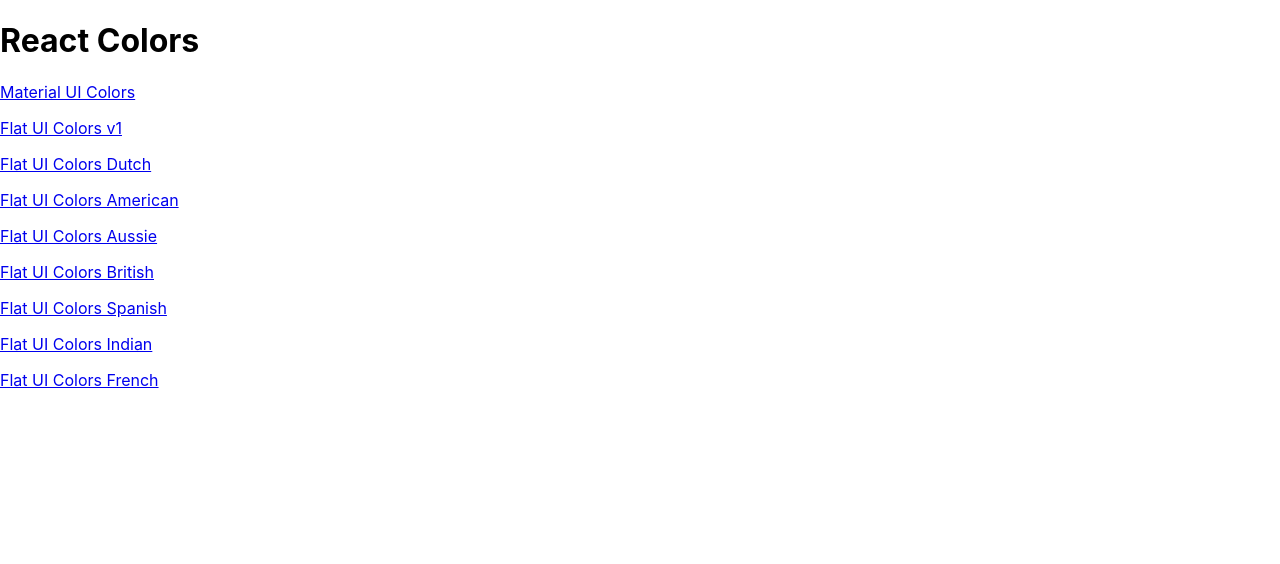
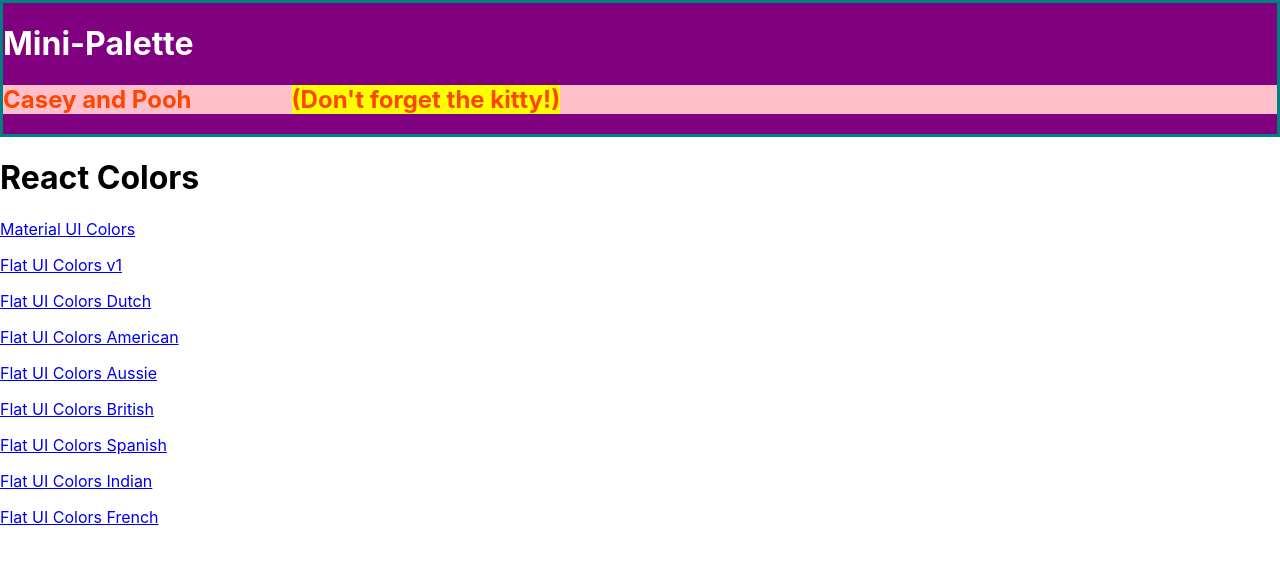
Before and after one commit to leetrent/react-colors, a React (Create React App) app: page / in a window 1280 px wide. Shown: the top 564 px of the page. Built offline with nearby package versions, Linux system fonts and the light colour scheme; the HTML template or start-up script is replaced by a standard one.

Commit message:
Adds 'withStyles' from material-ui styles and demonstrates usage of this library

```diff
--- a/package.json
+++ b/package.json
@@ -5,6 +5,7 @@
   "dependencies": {
     "@material-ui/core": "^4.4.1",
     "@material-ui/icons": "^4.4.1",
+    "@material-ui/styles": "^4.4.1",
     "chroma-js": "^2.0.6",
     "rc-slider": "^8.7.1",
     "react": "^16.9.0",
--- /dev/null
+++ b/src/MiniPalette.js
@@ -0,0 +1,38 @@
+import React from 'react';
+import { withStyles } from '@material-ui/styles';
+
+const styles = {
+    main: {
+        backgroundColor: "purple",
+        border: "3px solid teal",
+        "& h1": {
+            color: "white"
+        }
+    },
+    secondary: {
+        backgroundColor: "pink",
+        "& h1": {
+            color: "orangered",
+            "& span": {
+                backgroundColor: "yellow",
+                marginLeft: "100px"
+            }
+        }
+
+    }
+};
+
+function MiniPalette(props) {
+    const {classes} = props;
+    console.log("[MiniPalette] =>", classes);
+    return (
+        <div className={classes.main}>
+            <h1>Mini-Palette</h1>
+            <section className={classes.secondary}>
+                <h1>Casey and Pooh<span>(Don't forget the kitty!)</span></h1>
+            </section>
+        </div>
+    );
+}
+
+export default withStyles(styles)(MiniPalette);
--- a/src/PaletteList.js
+++ b/src/PaletteList.js
@@ -1,4 +1,5 @@
 import React, { Component } from 'react';
+import MiniPalette from './MiniPalette';
 import { Link } from 'react-router-dom';
 
 export default class PaletteList extends Component {
@@ -6,13 +7,11 @@
         const { palettes } = this.props;
         return (
             <div>
+                <MiniPalette />
                 <h1>React Colors</h1>
-                { palettes.map
-                    (palette =>
-                        (
+                { palettes.map(palette => (
                             <p><Link to={`/palette/${palette.id}`}>{palette.paletteName}</Link></p>
-                        )
-                    )
+                    ))
                 }
             </div>
         )
```
Also changed, not shown: 1 other file (tests, documents, lock files or other folders).
